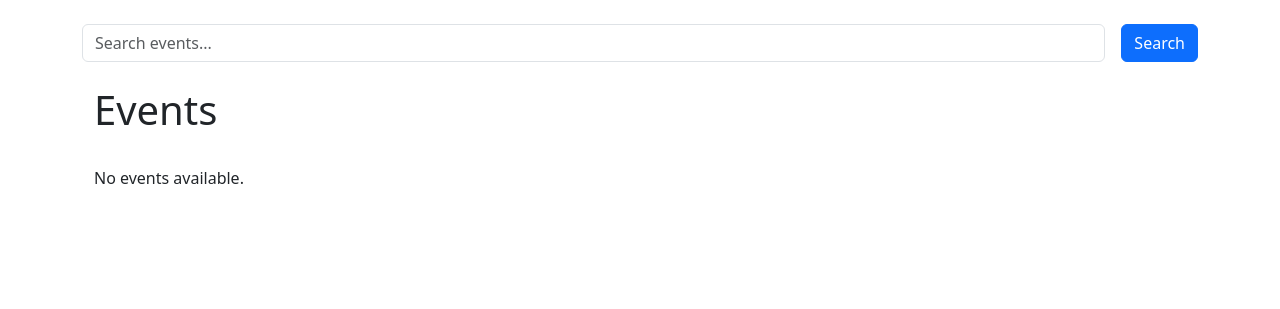
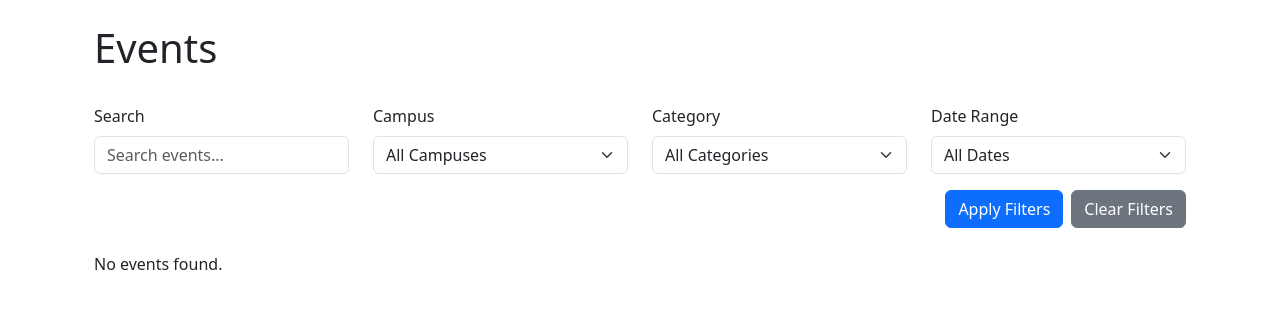
Before and after one commit to Random8283/event_finder, a Django app: page / in a window 1280 px wide. Shown: the part 56-365 px from the top of the page. Run offline with Django 5.2, Linux system fonts and the light colour scheme; data that the repository does not hold is empty.

Commit message:
Added filter and deleted unnecessary files

```diff
--- a/events/templates/events/admin/event_list.html
+++ b/events/templates/events/admin/event_list.html
@@ -1,6 +1,7 @@
-{% extends 'events/base_event.html' %}
+{% extends 'base.html' %}
 
-{% block event_content %}
+{% block content %}
+<div class="container mt-4">
     <div class="d-flex justify-content-between align-items-center mb-4">
         <h1>Events</h1>
         <a href="{% url 'events:event_create' %}" class="btn btn-primary">Create New Event</a>
@@ -68,4 +69,5 @@
             </ul>
         </nav>
     {% endif %}
+</div>
 {% endblock %}
--- a/events/templates/events/base_event.html
+++ /dev/null
@@ -1,8 +0,0 @@
-{% extends 'base.html' %}
-
-{% block content %}
-<div class="container mt-4">
-    {% block event_content %}
-    {% endblock %}
-</div>
-{% endblock %}
--- a/events/templates/events/event_list.html
+++ b/events/templates/events/event_list.html
@@ -12,15 +12,15 @@
     <form method="get" class="mb-4">
         <div class="row">
             <div class="col-md-3">
-                <label for="date" class="form-label">Date</label>
-                <input type="date" id="date" name="date" class="form-control" value="{{ request.GET.date }}">
+                <label for="search" class="form-label">Search</label>
+                <input type="text" id="search" name="search" class="form-control" placeholder="Search events..." value="{{ filter_params.search }}">
             </div>
             <div class="col-md-3">
                 <label for="campus" class="form-label">Campus</label>
                 <select id="campus" name="campus" class="form-select">
                     <option value="">All Campuses</option>
                     {% for value, label in campus_choices %}
-                        <option value="{{ value }}" {% if request.GET.campus == value %}selected{% endif %}>{{ label }}</option>
+                        <option value="{{ value }}" {% if filter_params.campus == value %}selected{% endif %}>{{ label }}</option>
                     {% endfor %}
                 </select>
             </div>
@@ -29,18 +29,26 @@
                 <select id="category" name="category" class="form-select">
                     <option value="">All Categories</option>
                     {% for value, label in category_choices %}
-                        <option value="{{ value }}" {% if request.GET.category == value %}selected{% endif %}>{{ label }}</option>
+                        <option value="{{ value }}" {% if filter_params.category == value %}selected{% endif %}>{{ label }}</option>
                     {% endfor %}
                 </select>
             </div>
             <div class="col-md-3">
-                <label for="search" class="form-label">Search</label>
-                <input type="text" id="search" name="search" class="form-control" placeholder="Search events..." value="{{ request.GET.search }}">
+                <label for="date_range" class="form-label">Date Range</label>
+                <select id="date_range" name="date_range" class="form-select">
+                    <option value="">All Dates</option>
+                    <option value="today" {% if filter_params.date_range == 'today' %}selected{% endif %}>Today</option>
+                    <option value="week" {% if filter_params.date_range == 'week' %}selected{% endif %}>This Week</option>
+                    <option value="month" {% if filter_params.date_range == 'month' %}selected{% endif %}>This Month</option>
+                    <option value="upcoming" {% if filter_params.date_range == 'upcoming' %}selected{% endif %}>Upcoming</option>
+                    <option value="past" {% if filter_params.date_range == 'past' %}selected{% endif %}>Past Events</option>
+                </select>
             </div>
         </div>
         <div class="row mt-3">
-            <div class="col-md-12 d-flex justify-content-end">
-                <button type="submit" class="btn btn-primary">Filter</button>
+            <div class="col-md-12 d-flex justify-content-end gap-2">
+                <button type="submit" class="btn btn-primary">Apply Filters</button>
+                <a href="{% url 'events:event_list' %}" class="btn btn-secondary">Clear Filters</a>
             </div>
         </div>
     </form>
@@ -58,7 +66,10 @@
                         <p class="card-text">
                             <small class="text-muted">
                                 Date: {{ event.date|date:"F j, Y" }}<br>
-                                Location: {{ event.location }}
+                                Time: {{ event.time|time:"h:i A" }}<br>
+                                Location: {{ event.location }}<br>
+                                Campus: {{ event.get_campus_display }}<br>
+                                Category: {{ event.get_category_display }}
                             </small>
                         </p>
                         <a href="{% url 'events:event_detail' pk=event.pk %}" class="btn btn-primary">View Details</a>
@@ -77,7 +88,7 @@
             <ul class="pagination justify-content-center">
                 {% if page_obj.has_previous %}
                     <li class="page-item">
-                        <a class="page-link" href="?page={{ page_obj.previous_page_number }}">Previous</a>
+                        <a class="page-link" href="?page={{ page_obj.previous_page_number }}{% for key, value in filter_params.items %}{% if value %}&{{ key }}={{ value }}{% endif %}{% endfor %}">Previous</a>
                     </li>
                 {% endif %}
 
@@ -88,14 +99,14 @@
                         </li>
                     {% elif num > page_obj.number|add:'-3' and num < page_obj.number|add:'3' %}
                         <li class="page-item">
-                            <a class="page-link" href="?page={{ num }}">{{ num }}</a>
+                            <a class="page-link" href="?page={{ num }}{% for key, value in filter_params.items %}{% if value %}&{{ key }}={{ value }}{% endif %}{% endfor %}">{{ num }}</a>
                         </li>
                     {% endif %}
                 {% endfor %}
 
                 {% if page_obj.has_next %}
                     <li class="page-item">
-                        <a class="page-link" href="?page={{ page_obj.next_page_number }}">Next</a>
+                        <a class="page-link" href="?page={{ page_obj.next_page_number }}{% for key, value in filter_params.items %}{% if value %}&{{ key }}={{ value }}{% endif %}{% endfor %}">Next</a>
                     </li>
                 {% endif %}
             </ul>
--- a/events/templates/events/user/event_list.html
+++ b/events/templates/events/user/event_list.html
@@ -1,6 +1,7 @@
-{% extends 'events/base_event.html' %}
+{% extends 'base.html' %}
 
-{% block event_content %}
+{% block content %}
+<div class="container mt-4">
     <div class="d-flex justify-content-between align-items-center mb-4">
         <h1>Events</h1>
     </div>
@@ -61,4 +62,5 @@
             </ul>
         </nav>
     {% endif %}
+</div>
 {% endblock %}
--- a/events/views.py
+++ b/events/views.py
@@ -7,6 +7,8 @@ from django.http import HttpResponseRedirect
 from django.db.models import Q
 from .models import Event, Registration
 from .forms import EventForm, RegistrationForm, UserSignupForm
+from django.core.paginator import Paginator, PageNotAnInteger, EmptyPage
+from django.utils import timezone
 
 # Create your views here.
 
@@ -23,14 +25,68 @@ class EventListView(ListView):
     def get_template_names(self):
         if self.request.user.is_staff:
             return ['events/admin/event_list.html']
-        return ['events/user/event_list.html']
+        return ['events/event_list.html']
 
     def get_queryset(self):
         queryset = super().get_queryset()
+
+        # Get filter parameters
+        search_query = self.request.GET.get('search')
+        campus = self.request.GET.get('campus')
         category = self.request.GET.get('category')
+        date_range = self.request.GET.get('date_range')
+
+        # Apply search filter
+        if search_query:
+            queryset = queryset.filter(
+                Q(title__icontains=search_query) | Q(description__icontains=search_query)
+            )
+
+        # Apply campus filter
+        if campus:
+            queryset = queryset.filter(campus=campus)
+
+        # Apply category filter
         if category:
-            queryset = queryset.filter(category__name=category)
+            queryset = queryset.filter(category=category)
+
+        # Apply date range filter
+        today = timezone.now().date()
+        if date_range:
+            if date_range == 'today':
+                queryset = queryset.filter(date=today)
+            elif date_range == 'week':
+                start_of_week = today - timezone.timedelta(days=today.weekday())
+                end_of_week = start_of_week + timezone.timedelta(days=6)
+                queryset = queryset.filter(date__range=[start_of_week, end_of_week])
+            elif date_range == 'month':
+                start_of_month = today.replace(day=1)
+                if today.month == 12:
+                    end_of_month = today.replace(year=today.year + 1, month=1, day=1) - timezone.timedelta(days=1)
+                else:
+                    end_of_month = today.replace(month=today.month + 1, day=1) - timezone.timedelta(days=1)
+                queryset = queryset.filter(date__range=[start_of_month, end_of_month])
+            elif date_range == 'upcoming':
+                queryset = queryset.filter(date__gte=today)
+            elif date_range == 'past':
+                queryset = queryset.filter(date__lt=today)
+
         return queryset
+
+    def get_context_data(self, **kwargs):
+        context = super().get_context_data(**kwargs)
+        context['campus_choices'] = Event.CAMPUS_CHOICES
+        context['category_choices'] = Event.EVENT_TYPES
+
+        # Get current filter parameters
+        context['filter_params'] = {
+            'search': self.request.GET.get('search', ''),
+            'campus': self.request.GET.get('campus', ''),
+            'category': self.request.GET.get('category', ''),
+            'date_range': self.request.GET.get('date_range', '')
+        }
+
+        return context
 
 class EventDetailView(DetailView):
     model = Event
@@ -183,18 +239,56 @@ class EventDeregisterView(LoginRequiredMixin, View):
 def event_list(request):
     events = Event.objects.all()
 
-    # Get the search query
+    # Get the search query and filters
     search_query = request.GET.get('search')
-    print(f"Search Query: {search_query}")  # Debugging output
+    campus = request.GET.get('campus')
+    category = request.GET.get('category')
+    start_date = request.GET.get('start_date')
+    end_date = request.GET.get('end_date')
 
+    # Apply search filter
     if search_query:
         events = events.filter(
             Q(title__icontains=search_query) | Q(description__icontains=search_query)
         )
-        print(f"Filtered Events: {events}")  # Debugging output
+
+    # Apply campus filter
+    if campus:
+        events = events.filter(campus=campus)
+
+    # Apply category filter
+    if category:
+        events = events.filter(category=category)
+
+    # Apply date range filter
+    if start_date:
+        events = events.filter(date__gte=start_date)
+    if end_date:
+        events = events.filter(date__lte=end_date)
+
+    # Pagination
+    page = request.GET.get('page', 1)
+    paginator = Paginator(events, 10)  # Show 10 events per page
+    try:
+        events = paginator.page(page)
+    except PageNotAnInteger:
+        events = paginator.page(1)
+    except EmptyPage:
+        events = paginator.page(paginator.num_pages)
+
+    # Get filter parameters for pagination
+    filter_params = {
+        'search': search_query,
+        'campus': campus,
+        'category': category,
+        'start_date': start_date,
+        'end_date': end_date
+    }
 
     return render(request, 'events/event_list.html', {
         'events': events,
         'campus_choices': Event.CAMPUS_CHOICES,
         'category_choices': Event.EVENT_TYPES,
+        'filter_params': filter_params,
+        'is_paginated': paginator.num_pages > 1,
     })
--- a/templates/base.html
+++ b/templates/base.html
@@ -55,14 +55,6 @@
         </div>
     </nav>
 
-    <!-- Filter Form -->
-    <div class="container mt-4">
-        <form method="get" action="{% url 'events:event_list' %}" class="d-flex align-items-center mb-4">
-            <input type="text" id="search" name="search" class="form-control me-2" placeholder="Search events..." value="{{ request.GET.search }}">
-            <button type="submit" class="btn btn-primary ms-2">Search</button>
-        </form>
-    </div>
-
     <div class="container mt-4">
         {% if messages %}
             {% for message in messages %}
```
Also changed, not shown: events/templates/events/event_confirm_delete.html (+6 -11 lines), events/templates/events/event_detail.html (+32 -42 lines), events/templates/events/event_form.html (added, +21 -0 lines), events/templates/events/registration_form.html (+16 -16 lines), events/templates/events/user_events.html (added, +48 -0 lines), templates/events/event_confirm_delete.html (deleted, +0 -27 lines), templates/events/event_detail.html (deleted, +0 -58 lines), templates/events/event_form.html (deleted, +0 -54 lines), templates/events/event_list.html (deleted, +0 -84 lines), templates/events/registration_form.html (deleted, +0 -33 lines), templates/events/user_events.html (deleted, +0 -46 lines), events/templates/events/user_registrations.html (renamed from templates/events/user_registrations.html). Lines whose indentation alone changed are shown as unchanged.
